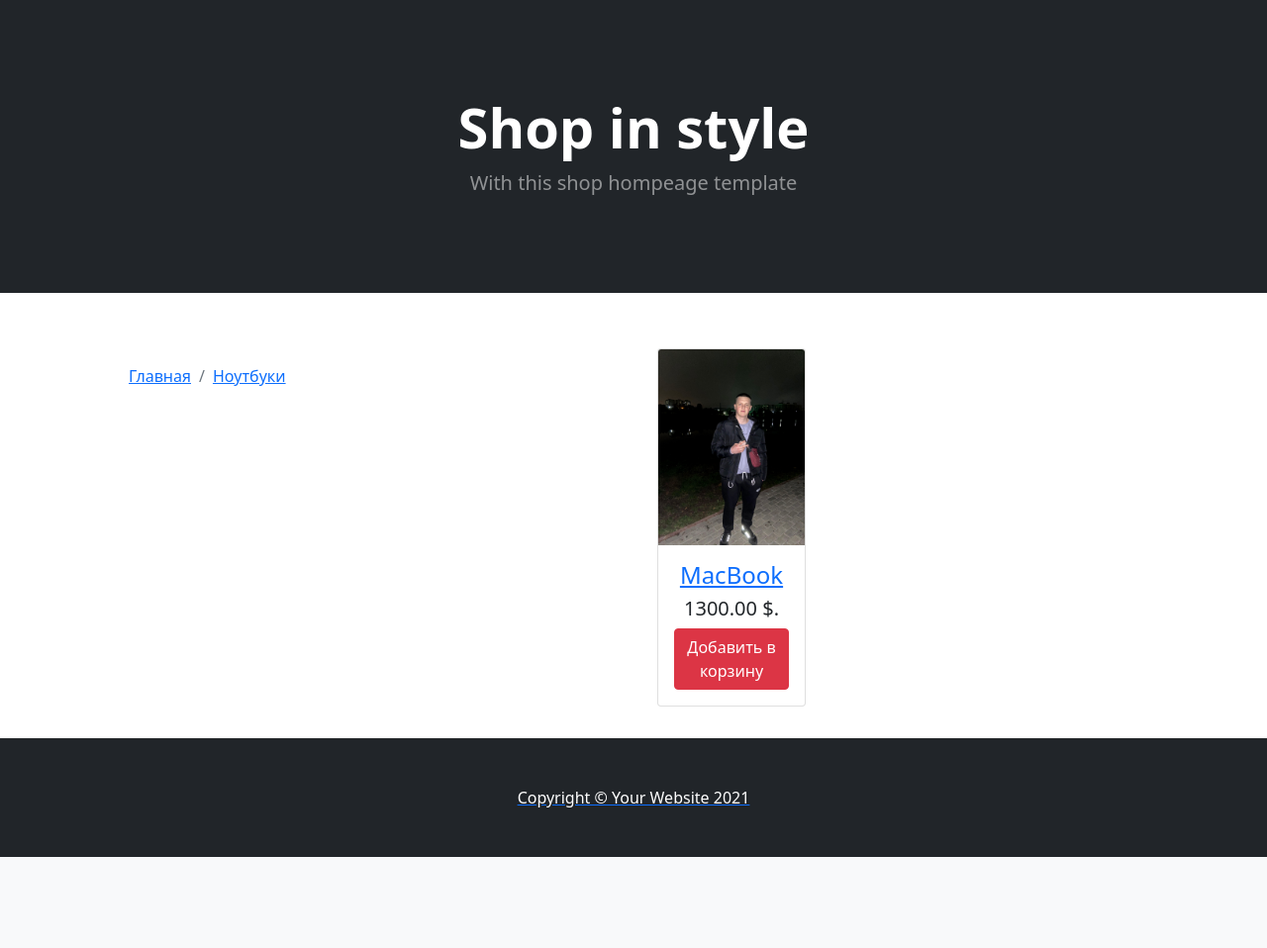
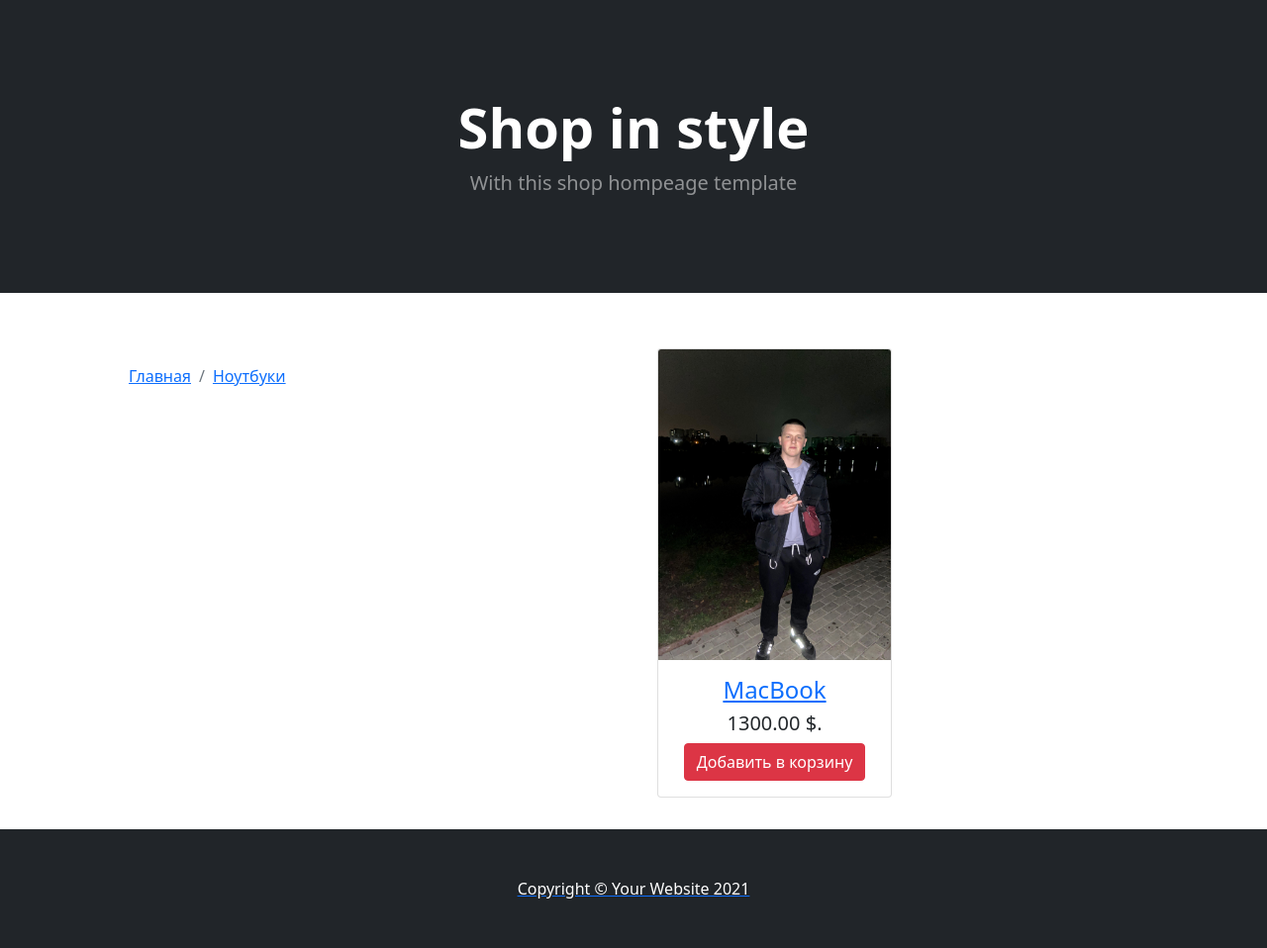
Before and after one commit to forrex322/Shop, a Django app: a page that uses mainapp/templates/category_detail.html in a window 1280 px wide. Shown: the part 95-1053 px from the top of the page at 99% size. Before the commit the page ends 961 px from the top, so only its background shows below. Run offline with Django 3.2, Linux system fonts and the light colour scheme; data comes from the database, SQL or seed files in the repository.

Commit message:
Changed templates/category_deatil and /item

```diff
--- a/mainapp/templates/category_detail.html
+++ b/mainapp/templates/category_detail.html
@@ -24,7 +24,7 @@
     </nav>
 <div class="row">
   {% for product in category_products %}
-  <div class="col-lg-4 col-md-6 mb-4">
+  <div class="col-lg-6 col-md-6 mb-4">
     <div class="card h-100">
       <a href="{{ product.get_absolute_url }}"><img class="card-img-top" src="{{ product.image.url }}" alt=""></a>
       <div class="card-body">
--- a/mainapp/templates/item.html
+++ b/mainapp/templates/item.html
@@ -15,7 +15,7 @@
         </div>
     </div>
 </div>
-
+<!--TODO: зробити нормальний дизайн, пошук, здвінути бокс з категоріями вліво + написати тести -->
     {% for el in products %}
         <div class="col mb-5">
     <div class="card h-100">
```
